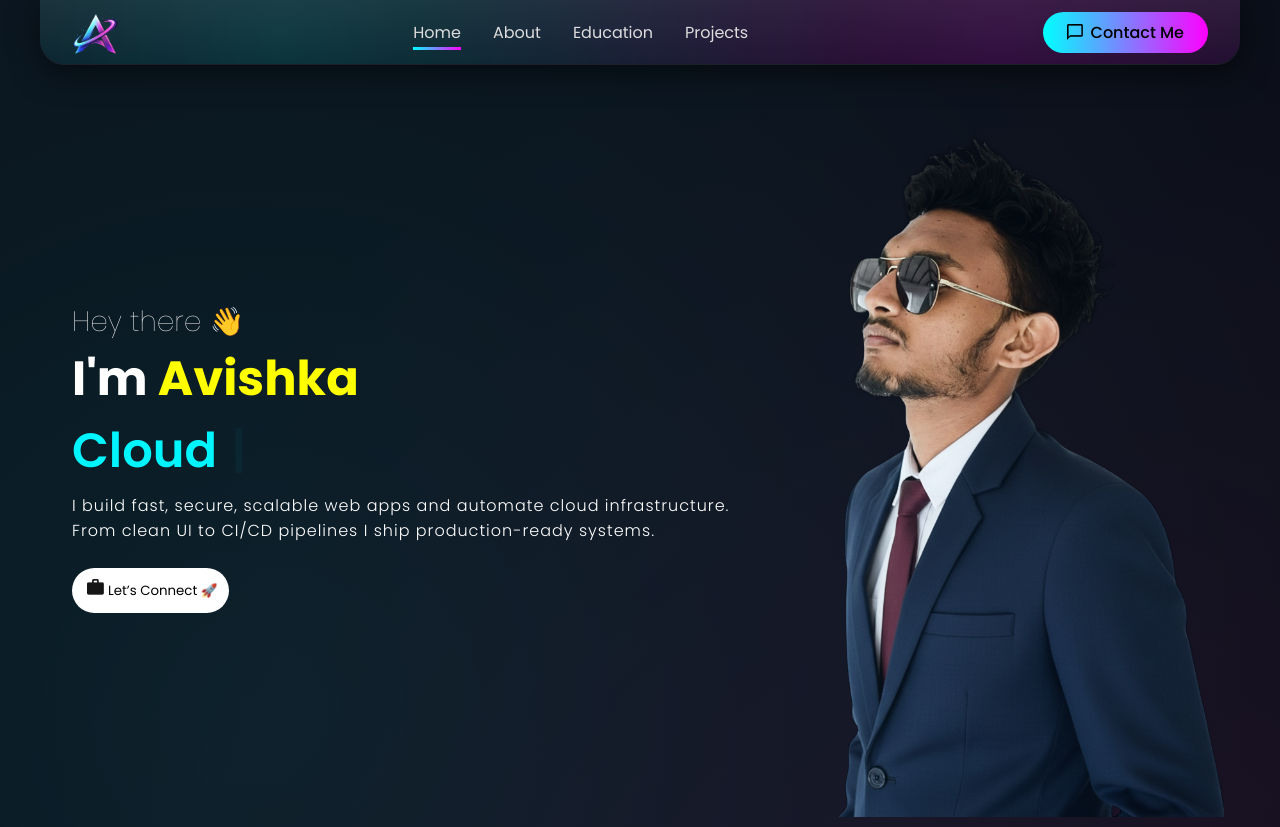
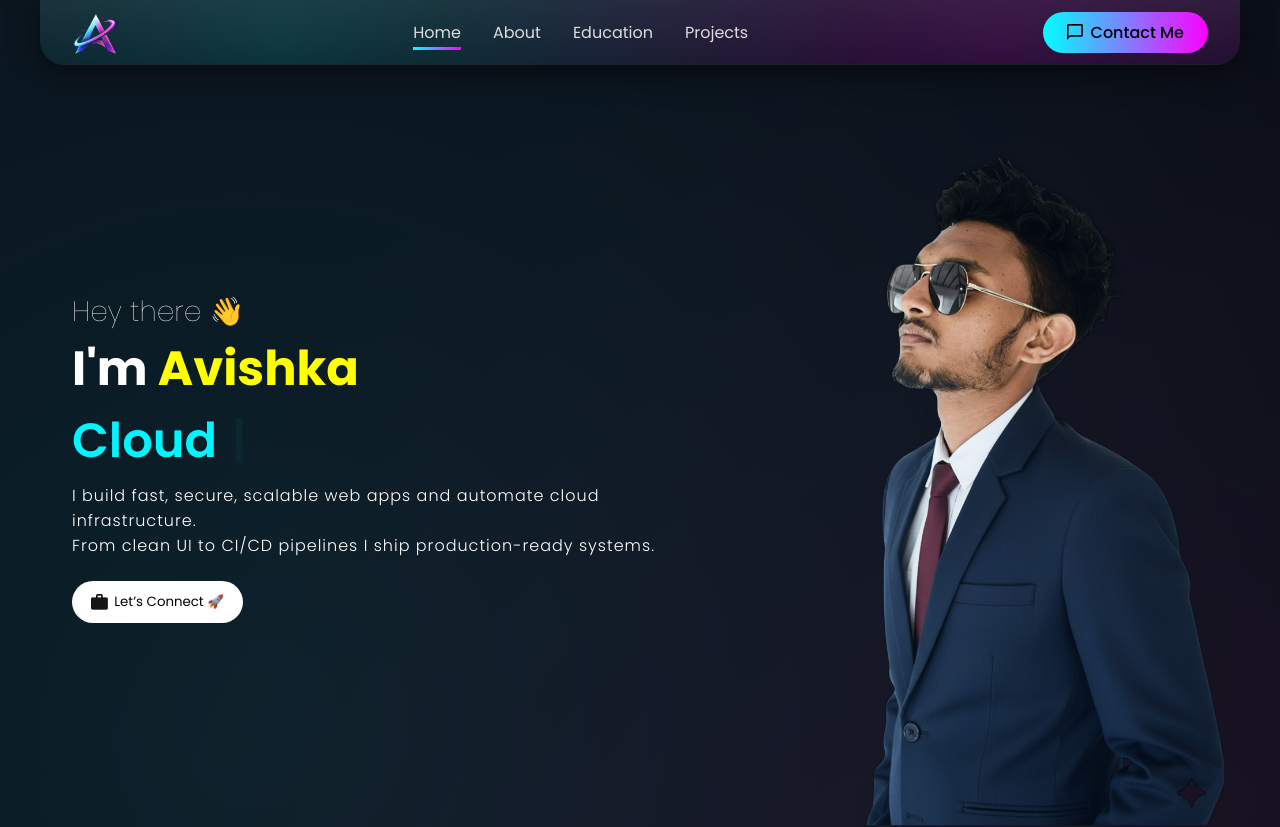
Before and after one commit to Avishka-55/avishka-55.github.io, a React (Vite) app: page / in a window 1280 px wide. Shown: the top 827 px of the page. Built offline with nearby package versions, Linux system fonts and the light colour scheme.

Commit message:
fix FB browser rendering issue

```diff
--- a/src/components/Intro/intro.css
+++ b/src/components/Intro/intro.css
@@ -1,33 +1,43 @@
+
+
 #intro {
-    height: calc(100vh - 3rem);
-    width: 100vw;
+  min-height: calc(100svh - 3rem);
+  width: 100%;
   max-width: 75rem;
   margin: 0 auto;
   overflow: hidden;
   position: relative;
 }
-.mobileAvatar {
-  display: none;
-}
+
 
 .bg {
   position: absolute;
-    top: 1rem;
+  top: 50%;
   right: 1rem;
+  transform: translateY(-50%);
   z-index: -1;
+
   object-fit: cover;
-    height: 100vh;
+
+
+  height: auto;
+  max-height: 90svh;
+  width: auto;
+  max-width: 45vw;
 }
 
+
 .introContent {
-    min-height: 100vh;
-    width: 100vw;
+  min-height: 100svh;
+  width: 100%;
   padding: 2rem;
-    font-size: 3rem;
-    font-weight: 700;
+
   display: flex;
   flex-direction: column;
   justify-content: center;
+
+  font-size: 3rem;
+  font-weight: 700;
 }
 
 .hello {
@@ -39,65 +49,81 @@
   color: yellow;
 }
 
-.introPara {
-
-    font-size: medium;
-    font-weight: 300;
-    letter-spacing: 1px;
-    padding-top: 6px;
-}
 .typeText {
   color: #00f5ff;
   font-weight: 600;
 }
 
+.introPara {
+  font-size: medium;
+  font-weight: 300;
+  letter-spacing: 1px;
+  padding-top: 6px;
+  max-width: 40rem;
+}
+
+
 .btn {
-
   background: white;
   margin: 1rem 0;
-    padding: 0.7rem 0.7rem;
+  padding: 0.7rem 1.2rem;
+
   border: none;
   border-radius: 2rem;
   cursor: pointer;
+
+  display: inline-flex;
+  align-items: center;
+  gap: 0.4rem;
 }
 
 .btnImg {
-    object-fit: cover;
-    margin: 0 0.25rem;
   height: 1rem;
+  width: auto;
+  object-fit: contain;
 }
 
+
+.mobileAvatar {
+  display: none;
+}
+
+
+
 @media screen and (max-width: 720px) {
+
   .bg {
     display: none;
   }
-
 
   .introContent {
     font-size: 7.5vw;
     align-items: flex-start;
     text-align: left;
-    min-height: 100vh;
-
+    min-height: 100svh;
   }
 
   .hello {
-
     font-size: 6.5vw;
   }
 
   .mobileAvatar {
-  transform: translateY(-3.5rem);
     display: block;
-  width: clamp(120px, 50vw, 180px);
-  height: clamp(120px, 50vw, 180px);
+
+    width: clamp(120px, 45vw, 160px);
+    height: clamp(120px, 45vw, 160px);
+
+    max-width: 160px;
+    max-height: 160px;
+
     border-radius: 50%;
     object-fit: cover;
     object-position: center 10%;
+
     margin-bottom: 1rem;
+    align-self: center;
+
     border: 3px solid #00f5ff;
-  box-shadow: 0 0 15px rgba(0,245,255,0.5);
-  align-self: center;
+    box-shadow: 0 0 15px rgba(0, 245, 255, 0.5);
   }
-
 }
```
Lines whose indentation alone changed are shown as unchanged.
